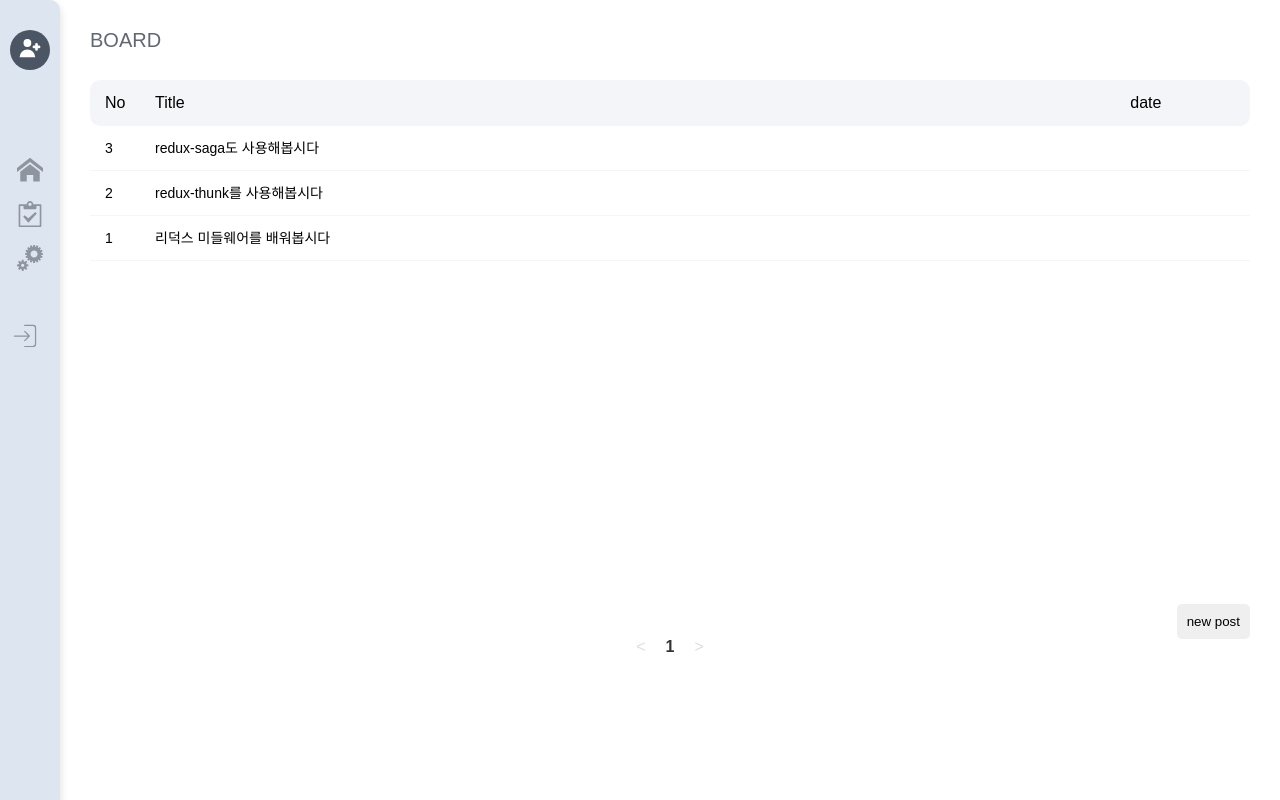
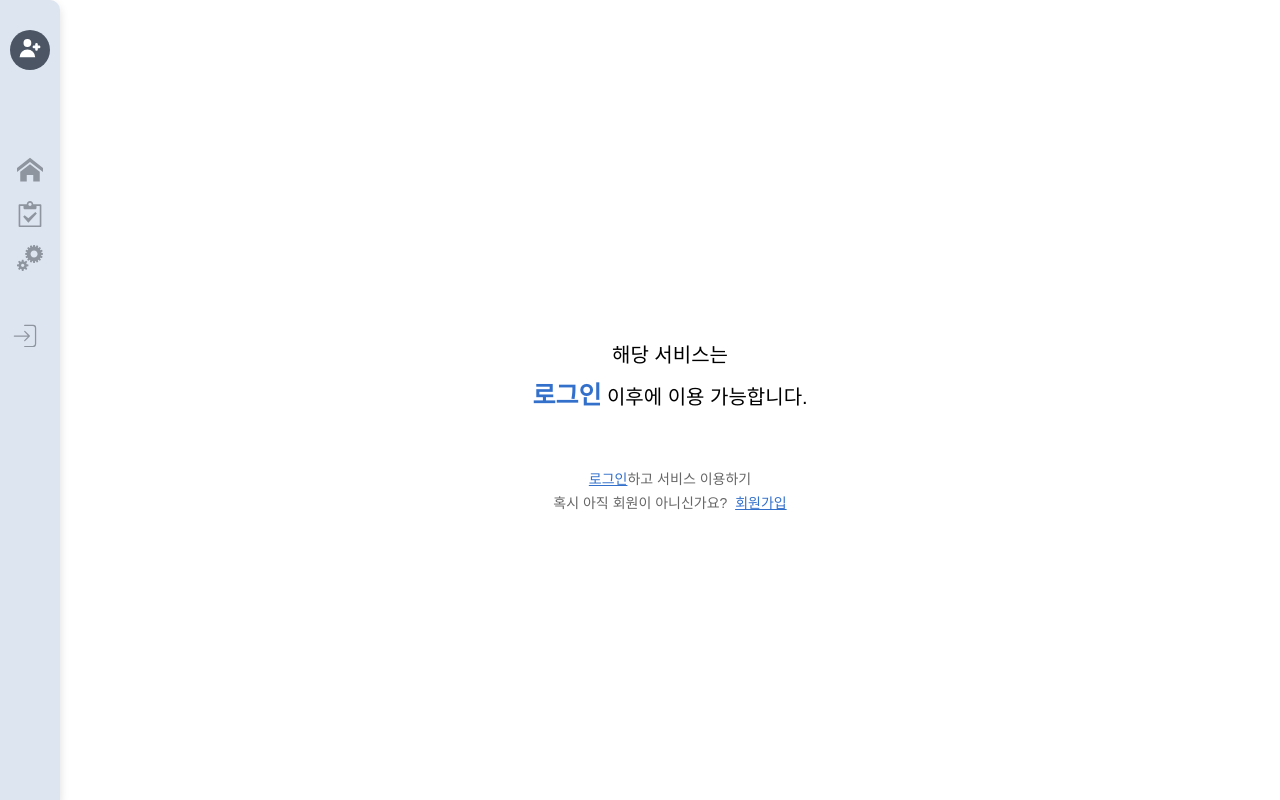
Before and after one commit to hrimwk/Rimilog-project, a React (Vite) app: page /board in a window 1280 px wide. Built offline with nearby package versions, Linux system fonts and the light colour scheme; data requests are answered from the project's data file.

Commit message:
[Add] Theme , 로그인 상태 아니면 사용 불가 능한 서비스 안내

```diff
--- a/src/App.tsx
+++ b/src/App.tsx
@@ -8,11 +8,14 @@ import SignUp from './pages/SignUp';
 import Board from './pages/Board';
 import NewPost from './pages/NewPost';
 import PostDetail from './pages/PostDetail';
+import { ThemeProvider } from 'styled-components';
+import theme from './assets/styles/theme';
 
 function App() {
   return (
     <BrowserRouter>
       <GlobalStyles />
+      <ThemeProvider theme={theme}>
         <SlideMenu />
         <Routes>
           <Route path="/" element={<Home />} />
@@ -22,6 +25,7 @@ function App() {
           <Route path="/board/newpost" element={<NewPost />} />
           <Route path="/board/detail/:id" element={<PostDetail />} />
         </Routes>
+      </ThemeProvider>
     </BrowserRouter>
   );
 }
--- a/src/assets/styles/GlobalStyles.tsx
+++ b/src/assets/styles/GlobalStyles.tsx
@@ -41,6 +41,7 @@ input{
   .d-flex-center {
     display: flex;
     align-items: center;
+    justify-content: center;
   }
   @media screen and (max-width: 640px) {
     .container{padding: 30px 16px 70px !important;}
--- /dev/null
+++ b/src/assets/styles/theme.tsx
@@ -0,0 +1,17 @@
+import { DefaultTheme } from 'styled-components';
+
+const colors = {
+  mainBlue: '#dde5f0',
+  darkBlue: '#4b5564',
+  pointBlue: '#3370cb',
+  iconColor: '#8f959f',
+  subIvory: '#ebe6d7',
+  subGray: '#777d87',
+};
+
+export type ColorsTypes = typeof colors;
+
+const theme: DefaultTheme = {
+  colors,
+};
+export default theme;
--- /dev/null
+++ b/src/components/NotLoggedIn.tsx
@@ -0,0 +1,45 @@
+import { Link } from 'react-router-dom';
+import styled from 'styled-components';
+
+function NotLoggedIn() {
+  return (
+    <NotLoggedInContainer className="container d-flex-center">
+      <div>
+        <h2 className="title">
+          해당 서비스는
+          <br />
+          <span className="point-text">로그인</span> 이후에 이용 가능합니다.
+        </h2>
+        <p>
+          <Link to="/login">로그인</Link>하고 서비스 이용하기
+        </p>
+        <p>
+          혹시 아직 회원이 아니신가요? &nbsp;<Link to="/signup">회원가입</Link>
+        </p>
+      </div>
+    </NotLoggedInContainer>
+  );
+}
+const NotLoggedInContainer = styled.div`
+  text-align: center;
+  .point-text {
+    font-weight: bold;
+    color: ${(props) => props.theme.colors.pointBlue};
+    font-size: 25px;
+  }
+  .title {
+    padding: 50px 0;
+    font-size: 20px;
+    line-height: 40px;
+  }
+  p {
+    padding: 5px 0;
+    font-size: 14px;
+    color: #666;
+    a {
+      color: ${(props) => props.theme.colors.pointBlue};
+      text-decoration: underline;
+    }
+  }
+`;
+export default NotLoggedIn;
--- a/src/components/SlideMenu.tsx
+++ b/src/components/SlideMenu.tsx
@@ -113,12 +113,15 @@ const SlideMenuContainer = styled.div`
   padding: 30px 10px;
   height: 100vh;
   box-shadow: -1px 5px 10px 1px #ddd;
-  background: #dde5f0;
+  background: ${(props) => props.theme.colors.mainBlue};
   border-radius: 0 10px 0 0;
   z-index: 999;
   svg {
     font-size: 26px;
-    color: #8f959f;
+    color: ${(props) => props.theme.colors.iconColor};
+    :hover {
+      color: ${(props) => props.theme.colors.darkBlue};
+    }
   }
   .white {
     white-space: nowrap;
@@ -157,11 +160,14 @@ const SlideMenuContainer = styled.div`
   }
   .logout {
     display: inline-block;
-
+    margin-right: 10px;
     svg {
       font-size: 30px;
-      color: #8f959f;
+      color: ${(props) => props.theme.colors.iconColor};
       transform: translateY(9px);
+      :hover {
+        color: ${(props) => props.theme.colors.darkBlue};
+      }
     }
   }
   .nav-icon {
@@ -181,9 +187,9 @@ const SlideMenuContainer = styled.div`
     display: inline-block;
     padding: 2px 40px 2px 0;
     margin-left: 20px;
-    color: #777d87;
+    color: ${(props) => props.theme.colors.subGray};
     :hover {
-      color: #4b5564;
+      color: ${(props) => props.theme.colors.darkBlue};
     }
   }
   @media screen and (max-width: 640px) {
@@ -229,6 +235,7 @@ const SlideMenuContainer = styled.div`
     }
     .logout {
       margin-top: 0;
+      margin-right: 10px;
       svg {
         transform: translateY(0px);
       }
--- a/src/components/UserAuth.tsx
+++ b/src/components/UserAuth.tsx
@@ -2,6 +2,8 @@ import axios from 'axios';
 import { useNavigate } from 'react-router-dom';
 import styled from 'styled-components';
 import { Auth, AuthFomType } from '../pages/SignUp';
+import { useSetRecoilState } from 'recoil';
+import { loginState } from '../states/recoilState';
 
 function UserAuth({
   formList,
@@ -16,6 +18,7 @@ function UserAuth({
   authInput: Auth;
   postMethod: string;
 }) {
+  const setLoggedIn = useSetRecoilState(loginState);
   const navigate = useNavigate();
   function formSubmit(e: React.FormEvent) {
     e.preventDefault();
@@ -31,6 +34,7 @@ function UserAuth({
           localStorage.setItem('user-id', res.data.user.id);
           alert('로그인이 완료되었습니다.');
           navigate('/');
+          setLoggedIn(true);
         } else {
           alert('회원가입이 완료되었습니다.');
           navigate('/login');
@@ -47,8 +51,7 @@ function UserAuth({
   }
 
   return (
-    <UserAuthContainer>
-      <div className="container d-flex-center">
+    <UserAuthContainer className="container d-flex-center">
       <form onSubmit={formSubmit}>
         <ul>
           {formList.map((data: AuthFomType) => {
@@ -62,7 +65,6 @@ function UserAuth({
         </ul>
         <button type="submit">{buttonString}</button>
       </form>
-      </div>
     </UserAuthContainer>
   );
 }
--- a/src/pages/Board.tsx
+++ b/src/pages/Board.tsx
@@ -2,7 +2,10 @@ import axios from 'axios';
 import { useEffect, useState } from 'react';
 import { useNavigate } from 'react-router-dom';
 import styled from 'styled-components';
+import NotLoggedIn from '../components/NotLoggedIn';
 import Pagination from '../components/Pagination';
+import { useRecoilValue } from 'recoil';
+import { loginState } from '../states/recoilState';
 
 interface list {
   id: number;
@@ -21,13 +24,13 @@ function Board() {
   const limit: number = 10;
   const [page, setPage] = useState(1);
   const offset = (page - 1) * limit;
-
+  const loggedInValue = useRecoilValue(loginState);
   useEffect(() => {
     axios.get('http://localhost:3000/posts?_sort=id&_order=desc').then((res) => {
       setList(res.data);
     });
   }, []);
-  return (
+  return loggedInValue ? (
     <BoardContainer>
       <div className="container">
         <div className="boardWrap">
@@ -69,6 +72,8 @@ function Board() {
         </div>
       </div>
     </BoardContainer>
+  ) : (
+    <NotLoggedIn />
   );
 }
 const BoardContainer = styled.div`
--- a/src/pages/NewPost.tsx
+++ b/src/pages/NewPost.tsx
@@ -3,6 +3,9 @@ import ReactQuill from 'react-quill';
 import { useMemo, useState } from 'react';
 import 'react-quill/dist/quill.snow.css';
 import axios from 'axios';
+import { useRecoilValue } from 'recoil';
+import { loginState } from '../states/recoilState';
+import NotLoggedIn from '../components/NotLoggedIn';
 
 function NewPost() {
   const [content, setContent] = useState('');
@@ -14,7 +17,7 @@ function NewPost() {
   const getTitle = (e: React.ChangeEvent<HTMLInputElement>) => {
     setTitle(e.target.value);
   };
-
+  const loggedInValue = useRecoilValue(loginState);
   const formSubmit = (e: React.FormEvent) => {
     const minutes = new Date().getMinutes() < 10 ? '0' + new Date().getMinutes() : new Date().getMinutes();
     const hours = new Date().getHours() < 10 ? '0' + new Date().getHours() : new Date().getHours();
@@ -68,7 +71,7 @@ function NewPost() {
     []
   );
 
-  return (
+  return loggedInValue ? (
     <NewPostContainer>
       <div className="container">
         <form onSubmit={formSubmit}>
@@ -89,6 +92,8 @@ function NewPost() {
         </form>
       </div>
     </NewPostContainer>
+  ) : (
+    <NotLoggedIn />
   );
 }
 const NewPostContainer = styled.div`
```
Lines whose indentation alone changed are shown as unchanged.
